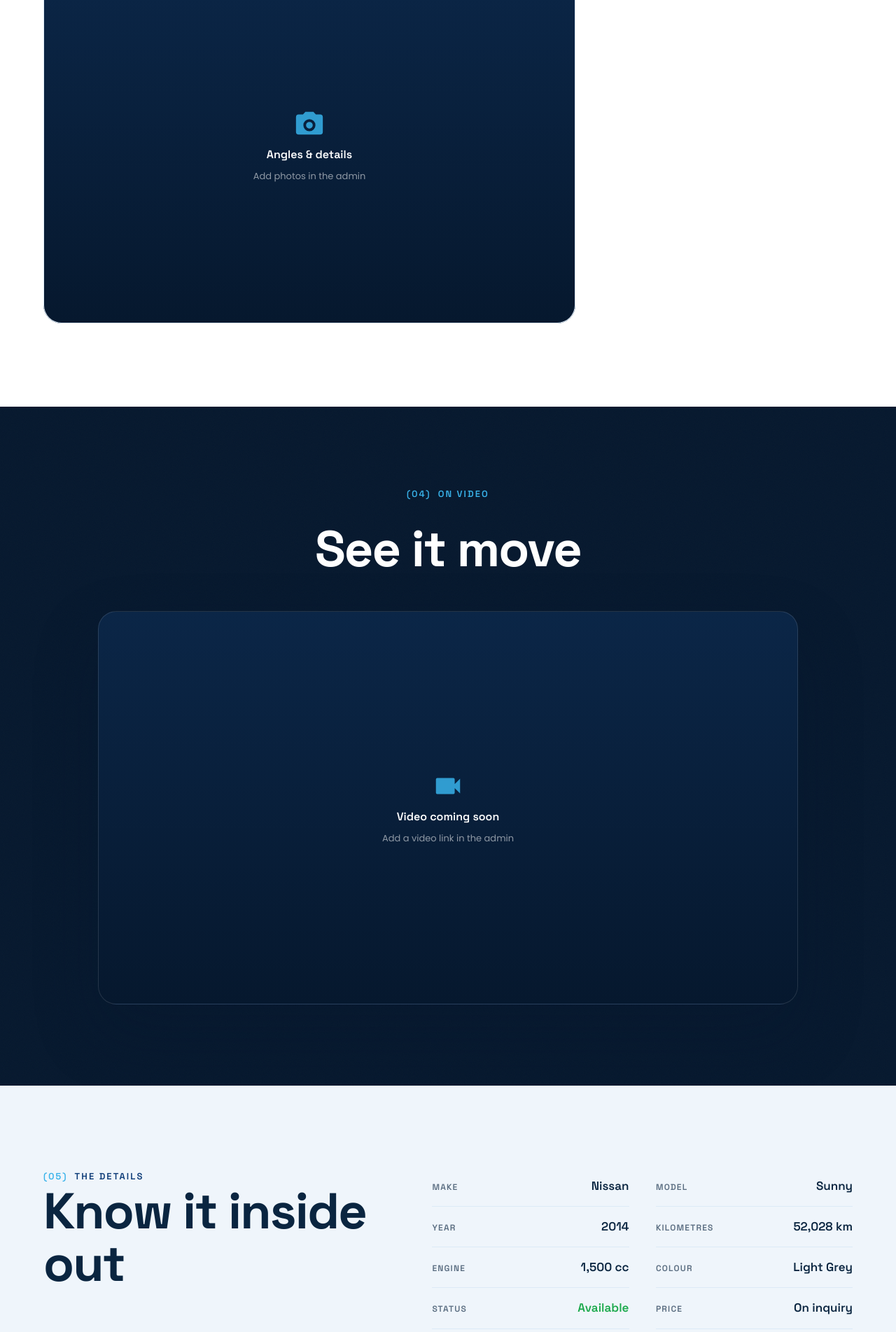
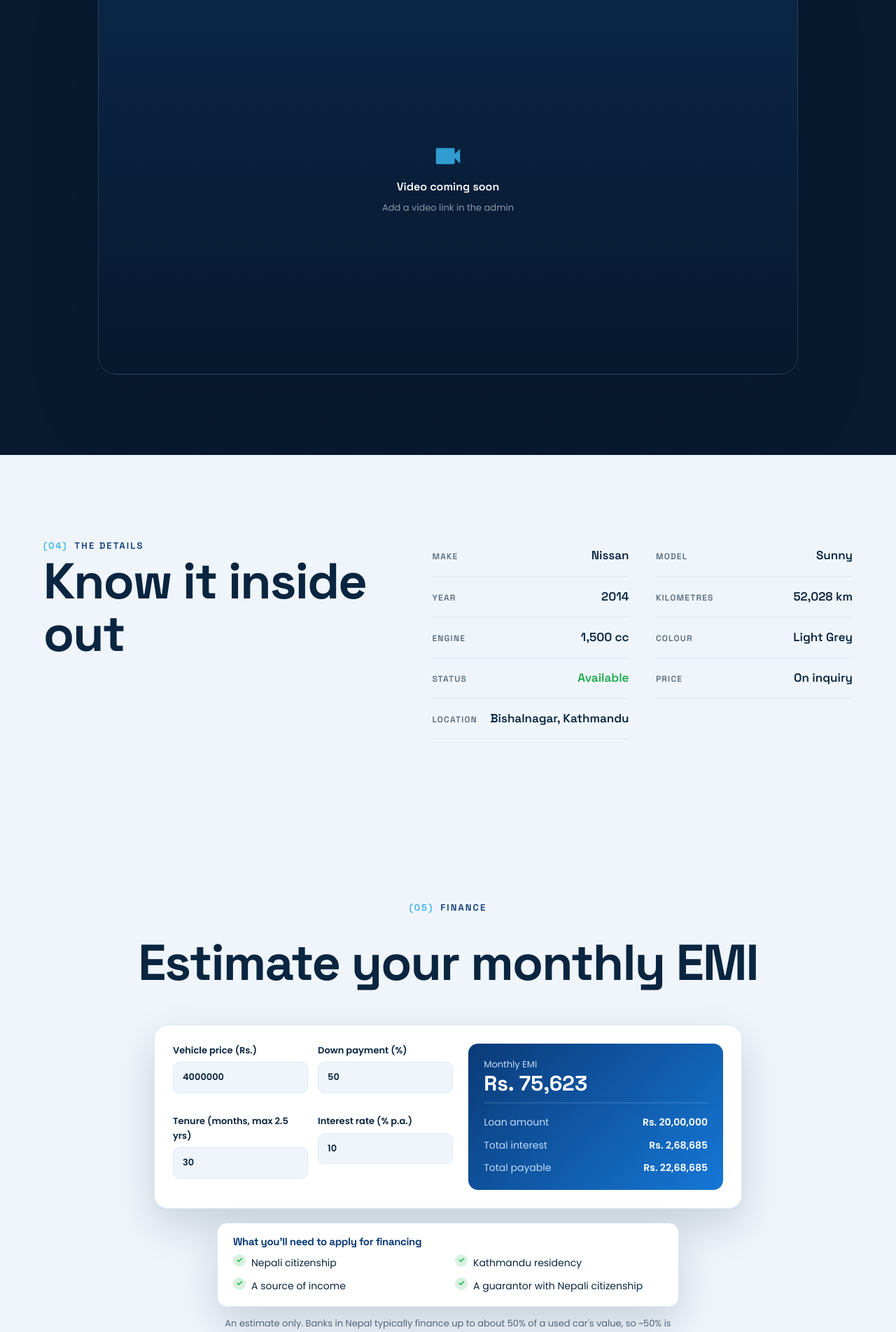
Before and after one commit to sasam17/shreya-auto-enterprises, a Flask app: page /car/1 in a window 1280 px wide. Shown: the part 2920-4823 px from the top of the page at 70% size. Run offline with Flask 3, Linux system fonts and the light colour scheme; some libraries are stand-ins or nearby versions.

Commit message:
Mobile UI: fix EMI overflow / horizontal drag; car page shows only exterior+interior
- EMI calculator overflowed on phones: the number inputs kept their intrinsic
  width and couldn't shrink inside the grid (min-width:auto), pushing the whole
  page wider than the viewport (the "draggable empty space"). Added min-width:0 +
  width:100% on the inputs/grid and a single-column layout below 440px. Page now
  has zero horizontal overflow on mobile.
- Car detail page: removed the "Every angle" and "Documents" photo sections —
  now just Exterior and Interior. Renumbered the remaining sections (01–05).
  Dropped the matching angle/document upload fields in admin + their handling.

Verified at 375px (dark): no horizontal overflow, EMI inputs single-column and
unclipped, car page shows only Exterior/Interior, no console errors.

Co-Authored-By: Claude Opus 4.8 <noreply@anthropic.com>

```diff
--- a/app.py
+++ b/app.py
@@ -884,8 +884,7 @@ def admin_edit():
             data["img"], data["full"] = card_path, full_path
     db.save_car_db(data)
     # gallery: append any newly-uploaded photos, tagged by section
-    for cat, field in (("exterior", "photos_exterior"), ("interior", "photos_interior"),
-                       ("angle", "photos_angle"), ("document", "photos_document")):
+    for cat, field in (("exterior", "photos_exterior"), ("interior", "photos_interior")):
         for f in request.files.getlist(field):
             if f and f.filename:
                 _card, _full = process_upload(f, f"upload-{car_id}-{secrets.token_hex(4)}")
--- a/static/assets/css/styles.css
+++ b/static/assets/css/styles.css
@@ -854,10 +854,10 @@ body.cursor-live .cur-dot, body.cursor-live .cur-ring{opacity:1}
 
 /* EMI calculator — uses the site's THEME variables so it flips in dark mode */
 .emi{background:var(--off)}
-.emi-card{display:grid; grid-template-columns:1.1fr 1fr; gap:22px; background:var(--white); border:1px solid var(--mist); border-radius:20px; padding:26px; box-shadow:var(--shadow-md); max-width:840px; margin:0 auto}
-.emi-inputs{display:grid; grid-template-columns:1fr 1fr; gap:14px}
-.emi-inputs label{display:flex; flex-direction:column; gap:6px; font-size:13px; font-weight:600; color:var(--ink)}
-.emi-inputs input{padding:11px 13px; border:1.5px solid var(--mist); border-radius:10px; font:inherit; background:var(--off); color:var(--ink)}
+.emi-card{display:grid; grid-template-columns:1.1fr 1fr; gap:22px; min-width:0; background:var(--white); border:1px solid var(--mist); border-radius:20px; padding:26px; box-shadow:var(--shadow-md); max-width:840px; margin:0 auto}
+.emi-inputs{display:grid; grid-template-columns:1fr 1fr; gap:14px; min-width:0}
+.emi-inputs label{display:flex; flex-direction:column; gap:6px; font-size:13px; font-weight:600; color:var(--ink); min-width:0}
+.emi-inputs input{width:100%; min-width:0; padding:11px 13px; border:1.5px solid var(--mist); border-radius:10px; font:inherit; background:var(--off); color:var(--ink)}
 .emi-inputs input:focus{outline:none; border-color:var(--cyan)}
 .emi-out{display:flex; flex-direction:column; gap:10px; justify-content:center; background:linear-gradient(135deg,#0b3a77,#1577d6); border-radius:14px; padding:20px 22px; color:#fff}
 .emi-out__main{display:flex; flex-direction:column; gap:2px; padding-bottom:12px; margin-bottom:6px; border-bottom:1px solid rgba(255,255,255,.2)}
@@ -871,7 +871,8 @@ body.cursor-live .cur-dot, body.cursor-live .cur-ring{opacity:1}
 .emi-reqs ul{list-style:none; margin:0; padding:0; display:grid; grid-template-columns:1fr 1fr; gap:10px 20px}
 .emi-reqs li{position:relative; padding-left:26px; font-size:14px; color:var(--ink)}
 .emi-reqs li::before{content:"✓"; position:absolute; left:0; top:-1px; width:18px; height:18px; border-radius:50%; background:rgba(27,169,76,.16); color:#28c25c; font-size:11px; font-weight:800; display:flex; align-items:center; justify-content:center}
-@media(max-width:680px){ .emi-card{grid-template-columns:1fr} .emi-inputs{grid-template-columns:1fr 1fr} }
+@media(max-width:680px){ .emi{padding-left:0; padding-right:0} .emi-card{grid-template-columns:1fr; gap:18px; padding:20px} .emi-inputs{grid-template-columns:1fr 1fr; gap:12px} }
+@media(max-width:440px){ .emi-inputs{grid-template-columns:1fr} }
 @media(max-width:560px){ .emi-reqs ul{grid-template-columns:1fr} }
 
 /* compare button on cards + floating tray */
--- a/templates/admin.html
+++ b/templates/admin.html
@@ -293,8 +293,6 @@
               <div class="grid2">
                 <div><label>Add exterior photos</label><input name="photos_exterior" type="file" accept="image/*" multiple /></div>
                 <div><label>Add interior photos</label><input name="photos_interior" type="file" accept="image/*" multiple /></div>
-                <div><label>Add angle / detail photos</label><input name="photos_angle" type="file" accept="image/*" multiple /></div>
-                <div><label>Add document photos</label><input name="photos_document" type="file" accept="image/*" multiple /></div>
               </div>
               <button class="btn" type="submit">Save changes</button>
             </form>
--- a/templates/car.html
+++ b/templates/car.html
@@ -22,7 +22,7 @@
   <link rel="preconnect" href="https://fonts.gstatic.com" crossorigin />
   <link rel="stylesheet" media="print" onload="this.media='all'" href="https://fonts.googleapis.com/css2?family=Noto+Sans+Devanagari:wght@400;500;600;700&family=Poppins:wght@400;500;600&family=Space+Grotesk:wght@500;600;700&display=swap" />
   <noscript><link rel="stylesheet" href="https://fonts.googleapis.com/css2?family=Noto+Sans+Devanagari:wght@400;500;600;700&family=Poppins:wght@400;500;600&family=Space+Grotesk:wght@500;600;700&display=swap" /></noscript>
-  <link rel="stylesheet" href="/assets/css/styles.css?v=54" />
+  <link rel="stylesheet" href="/assets/css/styles.css?v=55" />
 </head>
 {% set label = car.brand ~ ' ' ~ car.name ~ (' ' ~ car.year if car.year else '') %}
 {% set inquiry = "Hello Shreya Auto, I'm interested in the " ~ label ~ (" (" ~ car.specs[0] ~ ")" if car.specs else "") ~ ". Is it still available?" %}
@@ -156,15 +156,13 @@
     {# every car shows the full set of sections; empty ones fall back to "add in admin" placeholders #}
     {{ slider(exterior, '01', 'Exterior', 'बाहिरी') }}
     {{ slider(interior, '02', 'Interior', 'भित्री') }}
-    {{ slider(angles, '03', 'Every angle', 'हरेक कोण') }}
-    {% if documents %}{{ slider(documents, '03d', 'Documents', 'कागजातहरू') }}{% endif %}
 
     <!-- ============================== VIDEO ============================== -->
     <section class="cd-video dark" id="cd-video">
       <div class="grain" aria-hidden="true"></div>
       <div class="container">
         <header class="head head--center">
-          <p class="eyebrow eyebrow--light reveal-up"><span class="head__idx">(04)</span> <span data-en="On video" data-np="भिडियोमा">On video</span></p>
+          <p class="eyebrow eyebrow--light reveal-up"><span class="head__idx">(03)</span> <span data-en="On video" data-np="भिडियोमा">On video</span></p>
           <h2 class="display reveal-up" data-delay="1" data-en="See it move" data-np="चलेको हेर्नुहोस्">See it move</h2>
         </header>
         {% if car.video %}
@@ -191,7 +189,7 @@
       <div class="container">
         <div class="cd-specs__grid">
           <div class="cd-specs__intro">
-            <p class="eyebrow reveal-up"><span class="head__idx">(05)</span> <span data-en="The details" data-np="विवरण">The details</span></p>
+            <p class="eyebrow reveal-up"><span class="head__idx">(04)</span> <span data-en="The details" data-np="विवरण">The details</span></p>
             <h2 class="display reveal-up" data-delay="1" data-en="Know it inside out" data-np="पूरा जानकारी">Know it inside out</h2>
             {% if car.desc %}<p class="cd-specs__desc reveal-up" data-delay="2">{{ car.desc }}</p>{% endif %}
           </div>
@@ -216,7 +214,7 @@
     <section class="section emi" id="emi">
       <div class="container">
         <header class="head head--center">
-          <p class="eyebrow reveal-up"><span class="head__idx">(06)</span> <span data-en="Finance" data-np="वित्त">Finance</span></p>
+          <p class="eyebrow reveal-up"><span class="head__idx">(05)</span> <span data-en="Finance" data-np="वित्त">Finance</span></p>
           <h2 class="display reveal-up" data-delay="1" data-en="Estimate your monthly EMI" data-np="मासिक किस्ता अनुमान गर्नुहोस्">Estimate your monthly EMI</h2>
         </header>
         <div class="emi-card reveal-up" data-delay="2" id="emiCalc">
@@ -308,6 +306,6 @@
     <video id="lightboxVideo" controls playsinline preload="none" hidden></video>
   </div>
 
-  <script src="/assets/js/main.js?v=54" defer></script>
+  <script src="/assets/js/main.js?v=55" defer></script>
 </body>
 </html>
--- a/templates/cars.html
+++ b/templates/cars.html
@@ -22,7 +22,7 @@
   <link rel="preconnect" href="https://fonts.gstatic.com" crossorigin />
   <link rel="stylesheet" media="print" onload="this.media='all'" href="https://fonts.googleapis.com/css2?family=Noto+Sans+Devanagari:wght@400;500;600;700&family=Poppins:wght@400;500;600&family=Space+Grotesk:wght@500;600;700&display=swap" />
   <noscript><link rel="stylesheet" href="https://fonts.googleapis.com/css2?family=Noto+Sans+Devanagari:wght@400;500;600;700&family=Poppins:wght@400;500;600&family=Space+Grotesk:wght@500;600;700&display=swap" /></noscript>
-  <link rel="stylesheet" href="assets/css/styles.css?v=54" />
+  <link rel="stylesheet" href="assets/css/styles.css?v=55" />
 </head>
 <body>
   <a class="skip-link" href="#carsGrid">Skip to content</a>
@@ -166,6 +166,6 @@
       window.SHREYA_PARTNERS = _shreya.partners;
     } catch (e) { console.error("Could not read injected showroom data:", e); }
   </script>
-  <script src="assets/js/main.js?v=54" defer></script>
+  <script src="assets/js/main.js?v=55" defer></script>
 </body>
 </html>
--- a/templates/index.html
+++ b/templates/index.html
@@ -75,7 +75,7 @@
   }
   </script>
 
-  <link rel="stylesheet" href="assets/css/styles.css?v=54" />
+  <link rel="stylesheet" href="assets/css/styles.css?v=55" />
 </head>
 <body>
   <a class="skip-link" href="#cars">Skip to content</a>
@@ -645,6 +645,6 @@
       window.SHREYA_REVIEWS = _shreya.reviews;
     } catch (e) { console.error("Could not read injected showroom data:", e); }
   </script>
-  <script src="assets/js/main.js?v=54" defer></script>
+  <script src="assets/js/main.js?v=55" defer></script>
 </body>
 </html>
```
